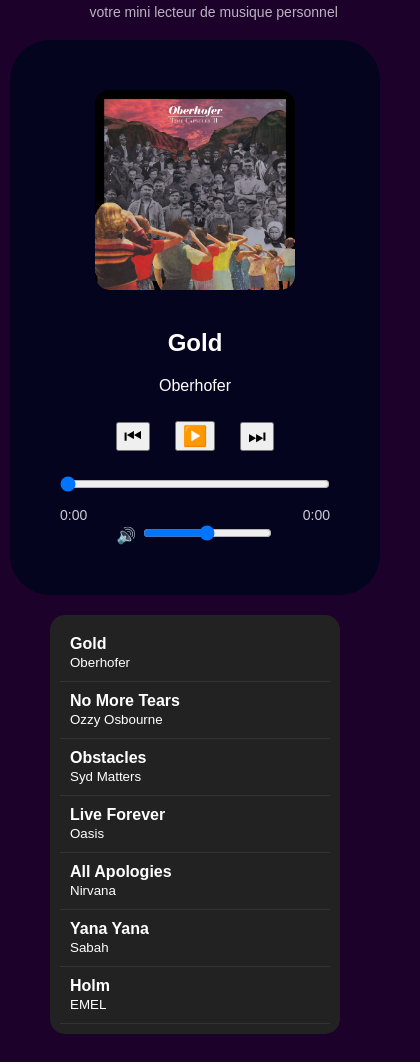
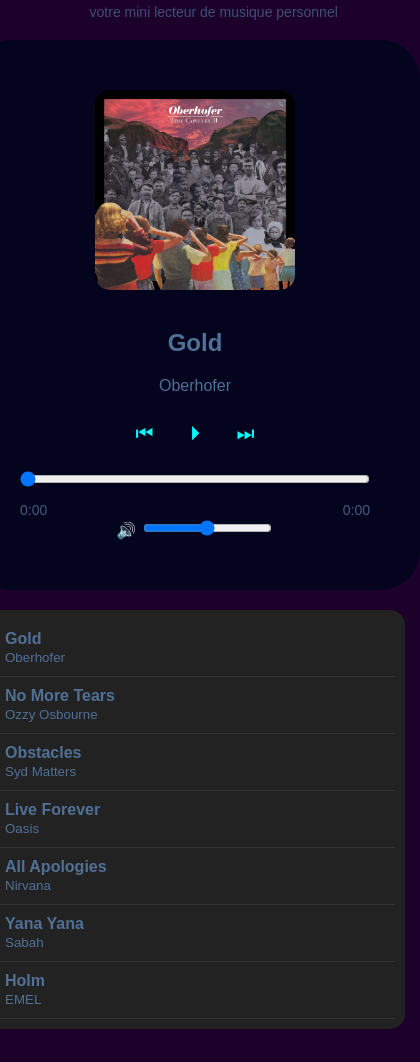
Before and after one commit to ghaithmekki/Mekki_Ghaith_Mini_lecteur_audio, a plain HTML site: page index.html in a window 390 px wide. Shown: the part 101-1163 px from the top of the page, 420 px wide, since content can reach past the window. Drawn offline with Linux system fonts and the light colour scheme.

Commit message:
correction de qlqs erreur + modification des boutons + ajout des commentaires dans le codes

```diff
--- a/index.html
+++ b/index.html
@@ -9,6 +9,8 @@
 <body>
     <h1 class="app-title">Audio Junkie</h1>
     <p class="subtitle">votre mini lecteur de musique personnel</p>
+
+
     <div class="container">
         <div class="player">
         <img id="cover" src="" alt="cover">
@@ -17,10 +19,9 @@
         <audio id="audio"></audio>
 
 
-
         <div class="controls">
             <button id="prev">⏮</button>
-            <button id="play">▶️</button>
+            <button id="play">⏵</button>
             <button id="next">⏭</button>
         </div>
         <input type="range" id="progress" value="0">
@@ -32,7 +33,7 @@
 
         <div class="volume-container">
              <span id="volume-icon">🔊</span>
-             <input type="range" id="volume" min="0" max="1" step="0.1">
+             <input type="range" id="volume" min="0" max="1" step="0.01">
         </div>
 
     </div>
--- a/script.js
+++ b/script.js
@@ -1,25 +1,39 @@
+/**  On récupère tous les éléments HTML
+ *  par leur ID pour les manipuler*/
 let audio = document.getElementById("audio");
+
 let playBtn = document.getElementById("play");
 let nextBtn =document.getElementById("next");
 let prevBtn=document.getElementById("prev");
 let volume=document.getElementById("volume");
+let volumeIcon = document.getElementById("volume-icon");
+
 let title=document.getElementById("title");
 let artist =document.getElementById("artist");
 let cover = document.getElementById("cover");
+
 let currentTimeEl = document.getElementById("current-time");
 let durationEl = document.getElementById("duration");
+let progress = document.getElementById("progress");
 
-let tracks=[]
-let current= 0;
+let player =document.querySelector(".player");
+let playlistDiv = document.getElementById("playlist");
 
+
+let tracks=[]  // Contient la liste des chansons chargée depuis le JSON
+let current= 0; // Contiendra la liste des chansons chargée depuis le JSON
+
+
+//Utilisation de Fetch pour récupérer le fichier de configuration JSON
 fetch("tracks.json")
 .then(res=>res.json())
 .then(data=>{
     tracks=data;
     loadTrack(current);
-    renderPlaylist();
+    renderPlaylist();   // Génère visuellement la liste
 });
 
+// Injecte les données d'un morceau (image, texte, fichier) dans le lecteur
 function loadTrack(index) {
   let track = tracks[index];
 
@@ -29,24 +43,27 @@
   cover.src = track.cover;
 }
 
+// Gère le basculement entre Lecture et Pause
 playBtn.addEventListener("click",() =>{
     if (audio.paused){
         audio.play();
         playBtn.textContent = "⏸";
     }else{
         audio.pause();
-        playBtn.textContent = "▶️";
+        playBtn.textContent = "⏵";
     }
 });
 
+// Écouteurs d'états pour mettre à jour l'icône du bouton dynamiquement
 audio.addEventListener("play", () => {
   playBtn.textContent = "⏸";
 });
 
 audio.addEventListener("pause", () => {
-  playBtn.textContent = "▶️";
+  playBtn.textContent = "⏵";
 });
 
+// Passage au morceau suivant (boucle à la fin grâce au modulo %)
 nextBtn.addEventListener("click", () => {
   current = (current + 1) % tracks.length;
   loadTrack(current);
@@ -54,15 +71,18 @@
   updateActiveTrack();
 });
 
+
 prevBtn.addEventListener("click", () => {
   current = (current - 1 + tracks.length) % tracks.length;
   loadTrack(current);
   audio.play();
   updateActiveTrack();
 });
+
+
 volume.addEventListener("input", () => {
   audio.volume = volume.value;
-
+// Mise à jour de l'icône
   if (volume.value == 0) {
     volumeIcon.textContent = "🔇";
   } else if (volume.value < 0.5) {
@@ -73,7 +93,7 @@
 });
 
 
-let player =document.querySelector(".player");
+
 
 audio.addEventListener("play",() => {
     player.classList.add("playing");
@@ -84,23 +104,13 @@
 });
 
 
-let progress = document.getElementById("progress");
-
-audio.addEventListener("timeupdate", () => {
-  progress.value = (audio.currentTime / audio.duration) * 100;
-});
-
+// Permet à l'utilisateur de cliquer sur la barre pour changer le moment de lecture
 progress.addEventListener("input", () => {
   audio.currentTime = (progress.value / 100) * audio.duration;
 });
 
-let volumeIcon = document.getElementById("volume-icon");
 
-
-
-
-let playlistDiv = document.getElementById("playlist");
-
+// Crée les éléments HTML de la liste de lecture
 function renderPlaylist() {
   playlistDiv.innerHTML = "";
 
@@ -125,6 +135,7 @@
   });
 }
 
+// Met à jour l'apparence visuelle (surbrillance) dans la liste
 function updateActiveTrack() {
   let allTracks = document.querySelectorAll(".track");
 
@@ -133,7 +144,7 @@
   });
 }
 
-
+// Formate les secondes en format MM:SS
 function formatTime(time) {
   let minutes = Math.floor(time / 60);
   let seconds = Math.floor(time % 60);
@@ -145,6 +156,7 @@
   return minutes + ":" + seconds;
 }
 
+// Met à jour la barre et le texte pendant la lecture
 audio.addEventListener("timeupdate", () => {
   if (audio.duration) {
     progress.value = (audio.currentTime / audio.duration) * 100;
@@ -152,10 +164,12 @@
   }
 });
 
+// Affiche la durée totale une fois le fichier chargé
 audio.addEventListener("loadedmetadata", () => {
   durationEl.textContent = formatTime(audio.duration);
 });
 
+// Lecture automatique du morceau suivant à la fin
 audio.addEventListener("ended", () => {
   nextBtn.click();
 });
--- a/style.css
+++ b/style.css
@@ -1,14 +1,23 @@
 body{
     font-family:Arial ;
-    display: flex;
-     flex-direction: column;
-    justify-content: center;
-    align-items: center;
-    height: 100vh;
+    display: flex;              /* Active Flexbox pour centrer le contenu */
+     flex-direction: column;    /* Aligne  verticalement */
+    justify-content: center;    /* Centre verticalement */
+    align-items: center;        /* Centre horizontalement */
+    min-height: 100vh;           /* Prend toute la hauteur de l'écran */
     background: rgb(28, 1, 43);
-    color: white;
+    color: rgb(81, 112, 150);
 
 
+}
+
+.player{
+    text-align: center;
+    background: rgb(4, 4, 30);
+    padding: 50px;
+    border-radius: 40px;
+    width: 100% ;
+    max-width: 300px;  /* Limite la largeur pour garder le lecteur compact */
 }
 
 .app-title {
@@ -16,7 +25,7 @@
   font-size: 32px;
   font-weight: bold;
   margin-bottom: 5px;
-  letter-spacing: 2px;
+  letter-spacing: 2px; /*Espacement entre les lettres */
 }
 
 .subtitle {
@@ -27,18 +36,16 @@
   margin-left: 10%;
 }
 
-.player{
-    text-align: center;
-    background: rgb(4, 4, 30);
-    padding: 50px;
-    border-radius: 40px;
-    width: 100% ;
-    max-width: 300px;
-}
+
 
 button{
+  background: transparent; /* Supprime le fond par défaut des boutons */
+    border: none; /* Supprime la bordure par défaut */
+
+    color: aqua;
     font-size:20px;
     margin: 10px;
+    cursor: pointer;
 
 }
 
@@ -46,19 +53,20 @@
 #progress {
   width: 100%;
   margin: 15px 0;
+  cursor: pointer;
 }
 
 #cover {
   width: 200px;
   height: 200px;
-  object-fit: cover;
+  object-fit: cover; object-fit: cover; /* l’image remplit le carré sans être déformée */
   border-radius: 15px;
   margin-bottom: 15px;
 
 }
 
 .container {
-  display: flex;
+  display: flex;  /* Met le lecteur et la playlist côte à côte */
   gap: 20px;
   align-items: flex-start;
   justify-content: center;
@@ -77,20 +85,24 @@
 
 .track {
   padding: 10px;
-  border-bottom: 1px solid #333;
+  border-bottom: 1px solid #333; /* Ligne de séparation*/
   cursor: pointer;
   transition: 0.2s;
 }
 
 .track:hover {
   background: #333;
+
 }
 
 /* active track */
 .track.active {
   background: #555555;
+
 }
 
+
+/* responsive (Mobiles)  */
 @media (max-width: 768px) {
   body {
     height: auto;
@@ -98,7 +110,7 @@
   }
 
   .container {
-    flex-direction: column;
+    flex-direction: column; /* Empile le lecteur et la liste verticalement sur mobile */
     align-items: center;
   }
 
@@ -108,13 +120,18 @@
   }
 
   .playlist {
-    width: 90%;
+    width: 400px;
+    max-height: 400px; /* Limite la hauteur de la liste */
+    overflow-y: auto; /* Ajoute une barre de défilement si la liste est longue */
+    background: #222;
+    border-radius: 15px;
+    padding: 10px;
   }
 }
 
 .time {
   display: flex;
-  justify-content: space-between;
+  justify-content: space-between; /* Place le temps actuel à gauche et la durée à droite */
   font-size: 14px;
   opacity: 0.8;
 }
```
